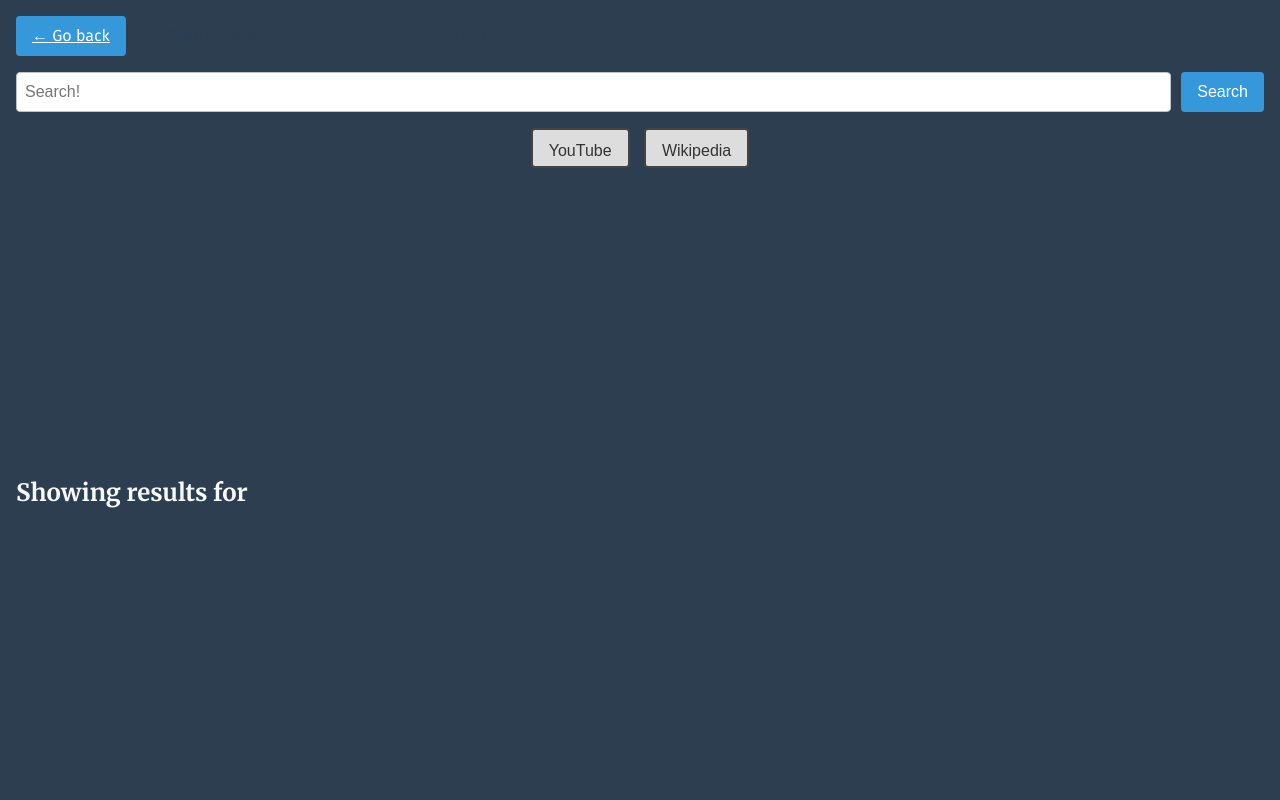
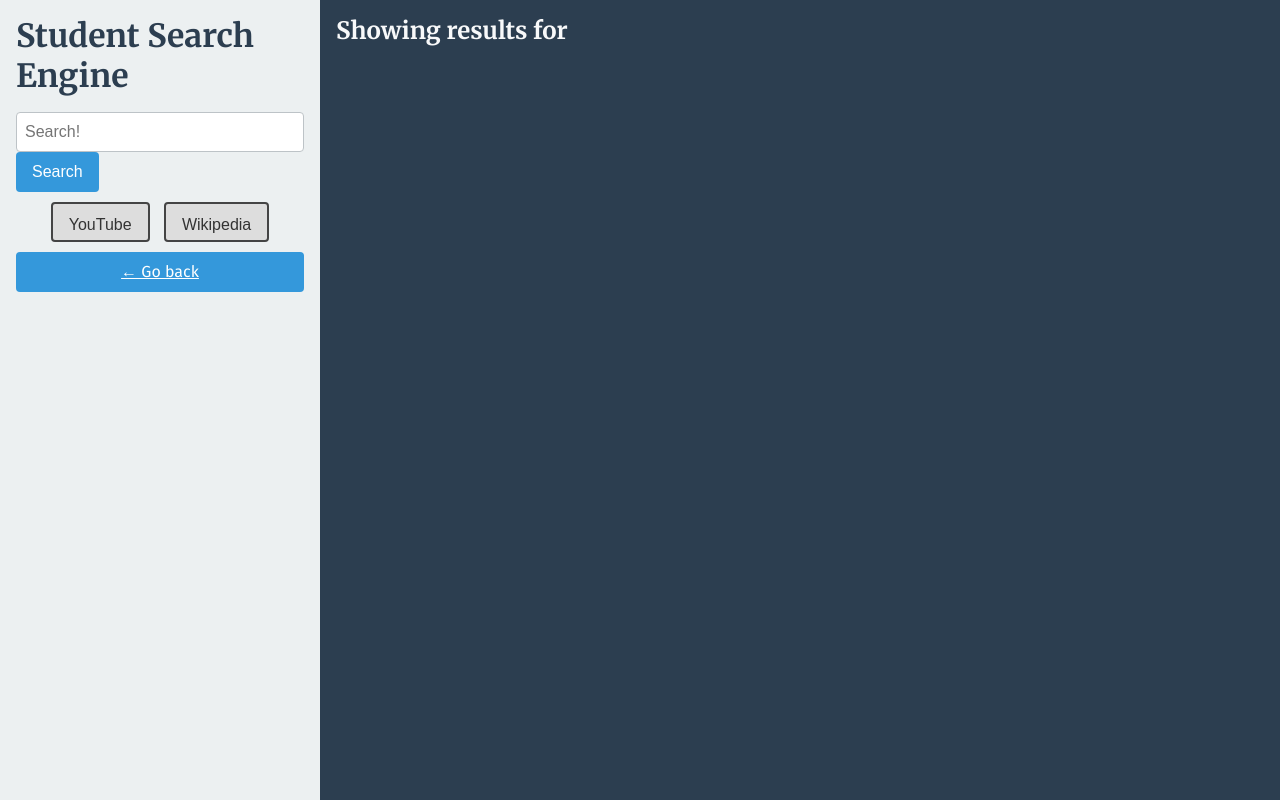
Before and after one commit to Jovana667/Student-Search-Engine, a plain HTML site: page search.html in a window 1280 px wide. Drawn offline with Linux system fonts and the light colour scheme.

Commit message:
quick fix

```diff
--- a/search.html
+++ b/search.html
@@ -12,17 +12,13 @@
 </head>
 
 <body>
+
   <div class="flex-row align-start align-stretch-md align-content-start align-content-stretch-md min-100-vh bg-primary">
-    <div class="col-12 p-3">
-      <div class="header-container">
-        <a href="./index.html" class="btn btn-danger">&larr; Go back</a>
-        <h1 class="text-primary">Student Search Engine</h1>
-      </div>
+    <div class="col-12 col-md-3 bg-light p-3">
+      <h1 class="text-primary">Student Search Engine</h1>
       <form id="search-form" class="mb-2">
-        <div class="search-container">
-          <input id="search-input" class="form-input" type="text" placeholder="Search!">
-          <button class="btn btn-info">Search</button>
-        </div>
+        <input id="search-input" class="form-input w-100" type="text" placeholder="Search!">
+        <button class="btn btn-info btn-block">Search</button>
       </form>
 
       <div class="radio-toolbar">
@@ -32,9 +28,11 @@
         <input type="radio" id="radioWikipedia" name="radioSource" value="wikipedia">
         <label for="radioWikipedia">Wikipedia</label>
       </div>
+
+      <a href="./index.html" class="btn btn-block btn-danger">&larr; Go back</a>
     </div>
 
-    <div class="col-12 p-3 text-light">
+    <div class="col-12 col-md-9 p-3 text-light">
       <h2>Showing results for <span id="result-text"></span></h2>
       <div id="result-content"></div>
     </div>
@@ -42,3 +40,5 @@
 
   <script src="./assets/js/search-page.js"></script>
 </body>
+
+</html>
```
